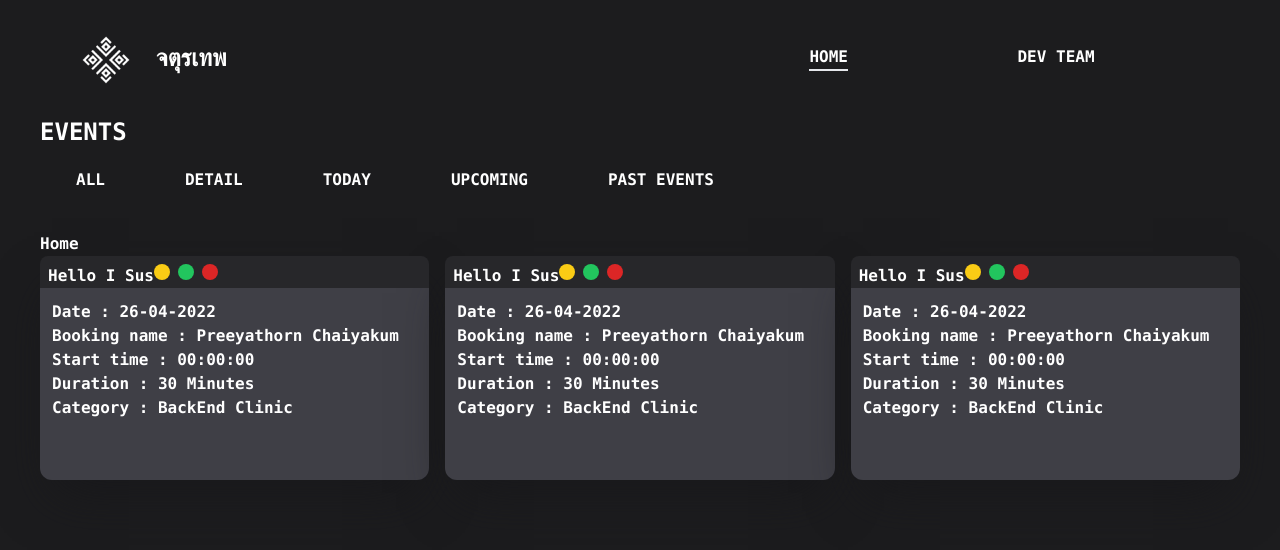
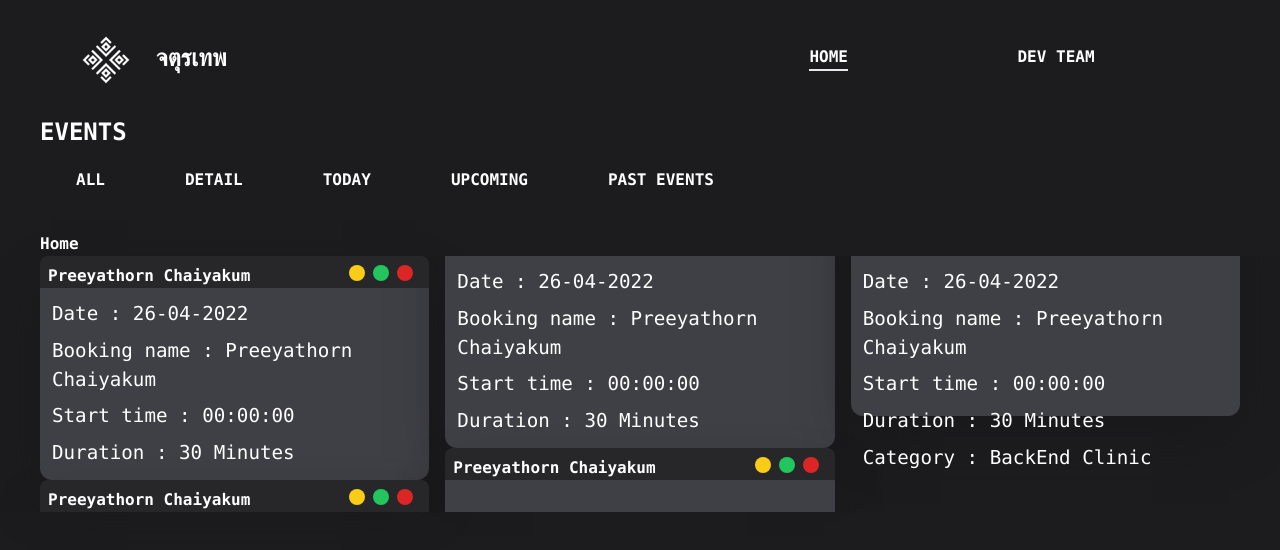
Before and after one commit to thanakritcankha/Oasip_sj2, a Vue app in the folder Frontend/: page / in a window 1280 px wide. Shown: the top 550 px of the page. Built offline with nearby package versions, Linux system fonts and the light colour scheme; the HTML template or start-up script is replaced by a standard one.

Commit message:
Update Event.vue

```diff
--- a/Frontend/src/components/Event.vue
+++ b/Frontend/src/components/Event.vue
@@ -5,8 +5,8 @@
     class="flex flex-col h-56 w-full bg-zinc-700 rounded-xl shadow-2xl shadow-zinc-900"
   >
     <div class="flex w-full h-8 bg-zinc-800 rounded-t-lg p-2">
-      <div class="header">
-        <h1>Hello I Sus</h1>
+      <div class="name">
+        <h1>Preeyathorn Chaiyakum</h1>
       </div>
 
       <div class="button">
@@ -19,7 +19,7 @@
     <div class="p-3">
       <div class="eventsData">
         <ul>
-          <h1>Date : 26-04-2022</h1>
+          <li>Date : 26-04-2022</li>
           <li>Booking name : Preeyathorn Chaiyakum</li>
           <li>Start time : 00:00:00</li>
           <li>Duration : 30 Minutes</li>
@@ -31,8 +31,26 @@
 </template>
 
 <style>
-.button {
+.name {
+  flex: 1;
+}
+.eventsData {
   display: flex;
-  justify-content: space-between;
+  flex-direction: column;
+  justify-content: center;
+  align-items: center;
+}
+
+.eventsData ul {
+  list-style: none;
+  padding: 0;
+  margin: 0;
+}
+
+.eventsData ul li {
+  font-size: 1.2rem;
+  font-weight: 500;
+  color: #fff;
+  margin-bottom: 0.5rem;
 }
 </style>
```
